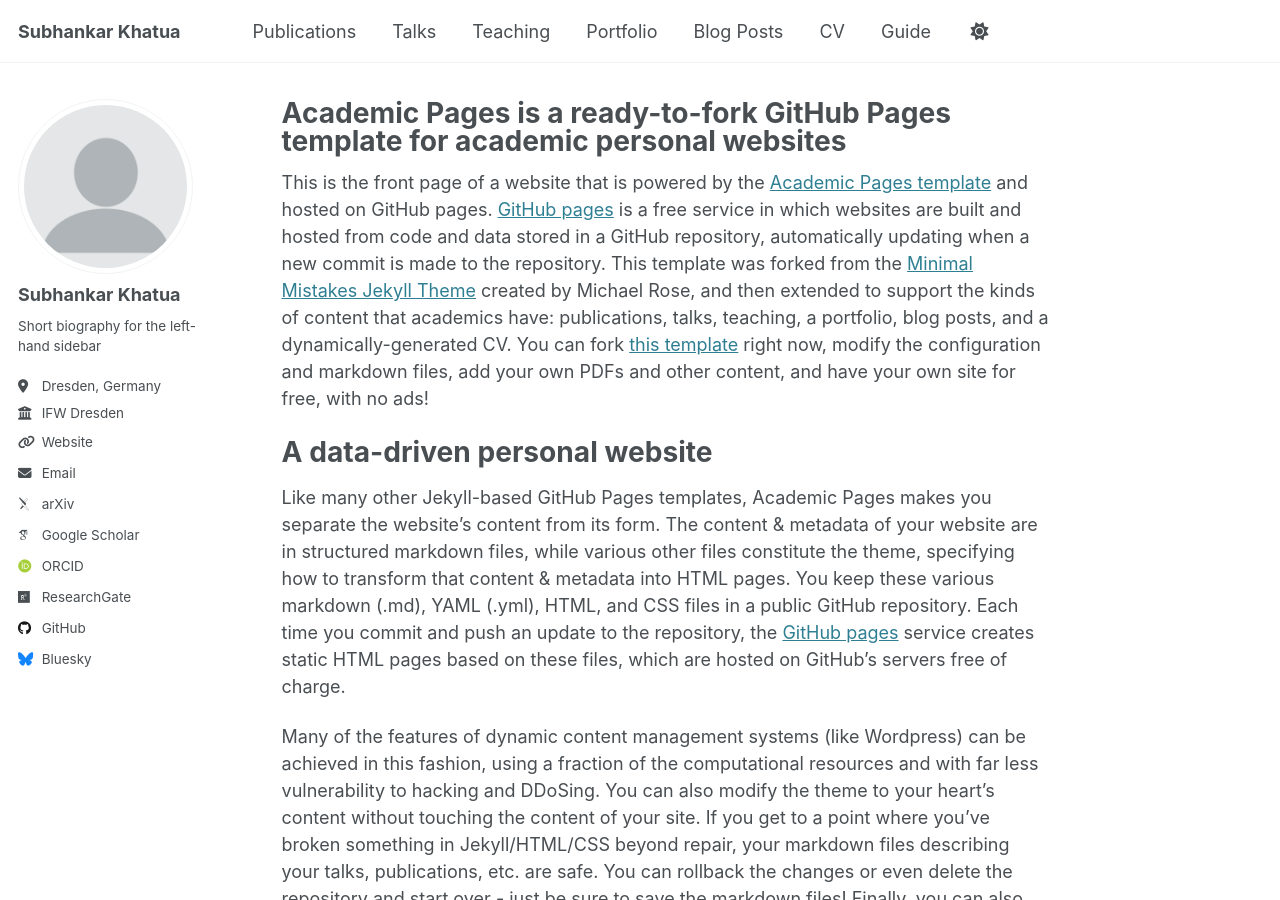
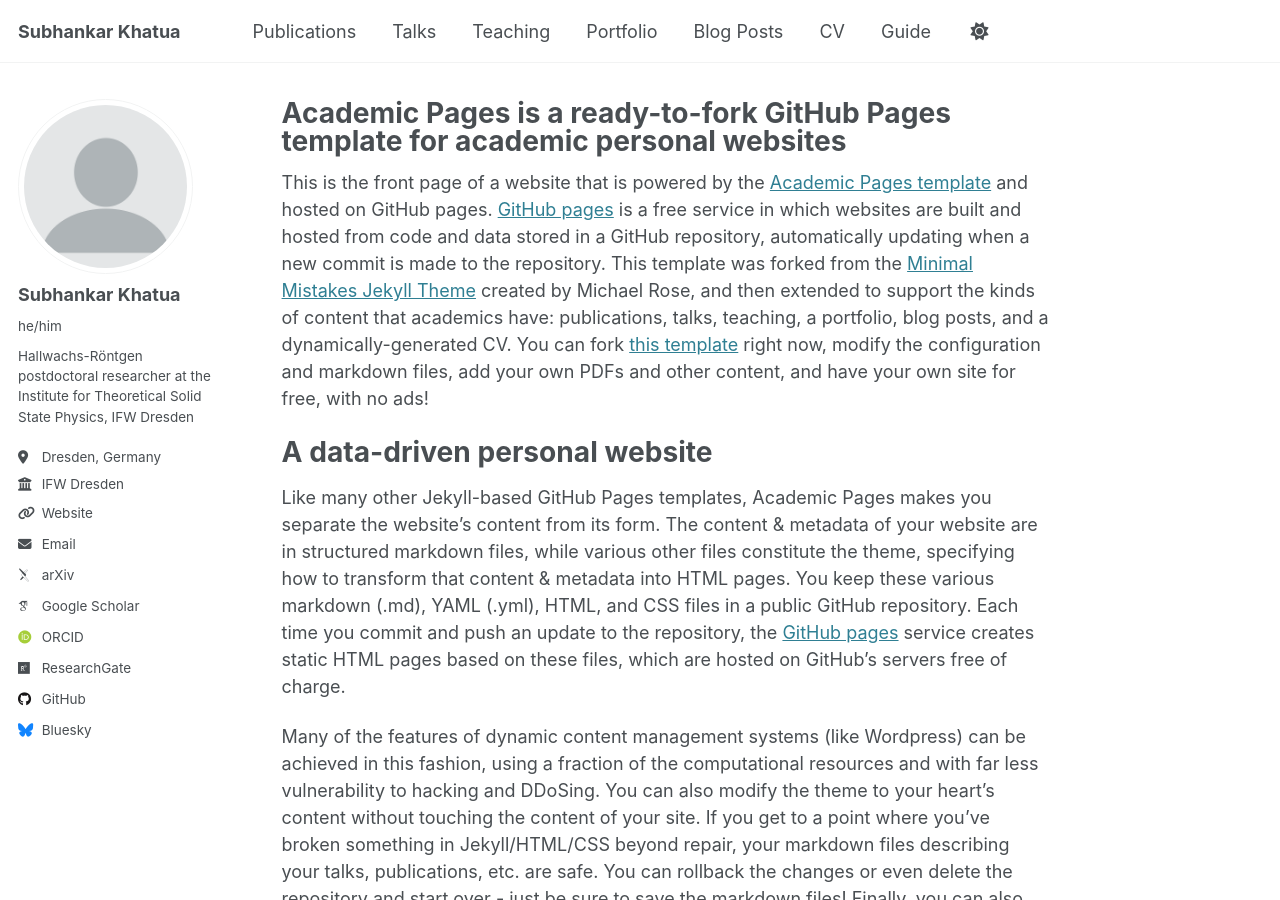
Before and after one commit to subhankar-khatua/subhankar-khatua.github.io, a Jekyll site: the page built from _pages/about.md, in a window 1280 px wide and 900 px high. Built offline with Jekyll 4.4.1, drawn with Linux system fonts in a browser that asks for light colours; some web fonts are replaced.

Commit message:
Update _config.yml

```diff
--- a/_config.yml
+++ b/_config.yml
@@ -24,8 +24,8 @@ author:
   # Biographic information
   avatar           : "profile.png"
   name             : "Subhankar Khatua"
-  pronouns         : # example: "he/him"
-  bio              : "Short biography for the left-hand sidebar"
+  pronouns         : "he/him"
+  bio              : "Hallwachs-Röntgen postdoctoral researcher at the Institute for Theoretical Solid State Physics, IFW Dresden"
   location         : "Dresden, Germany"
   employer         : "IFW Dresden"
   uri              : "https://www.ifw-dresden.de/"# URL
```
